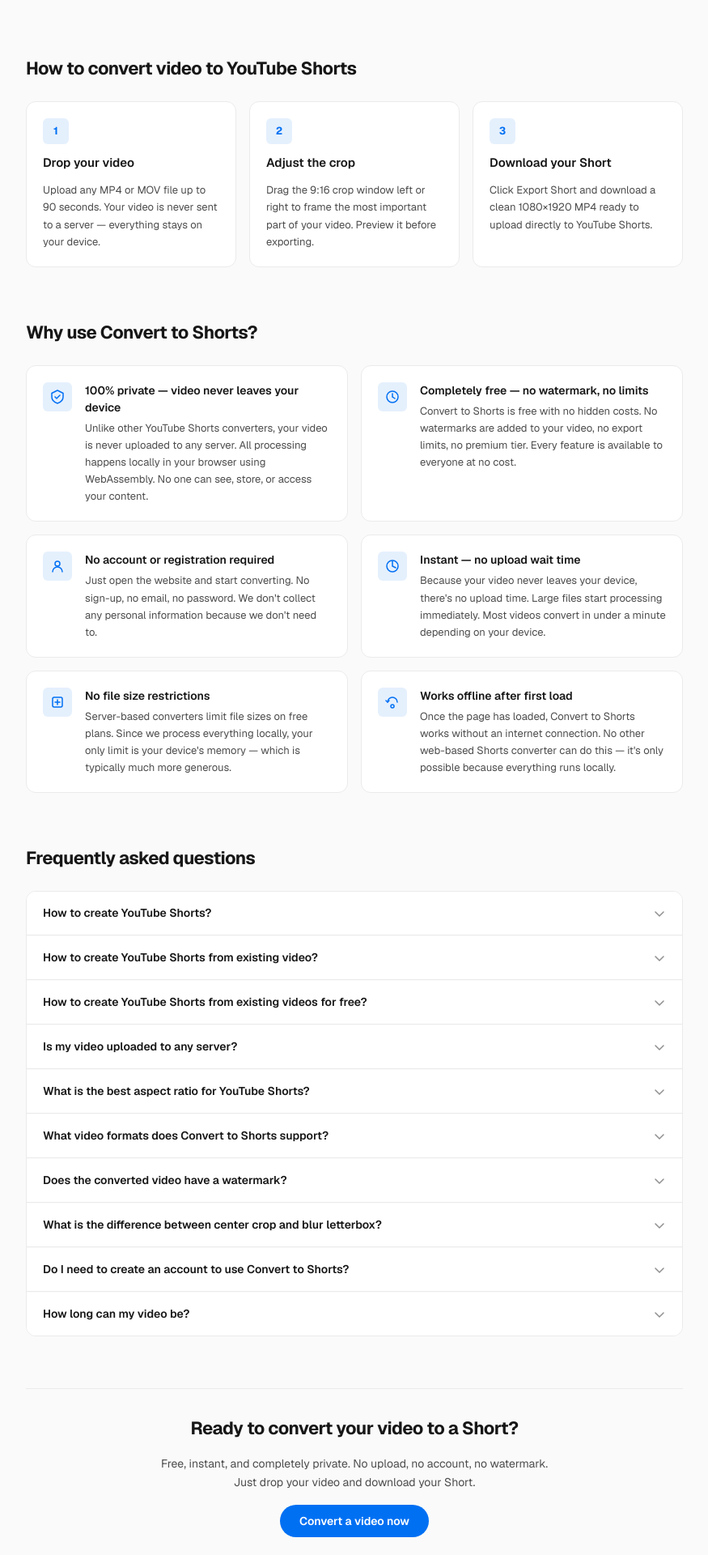
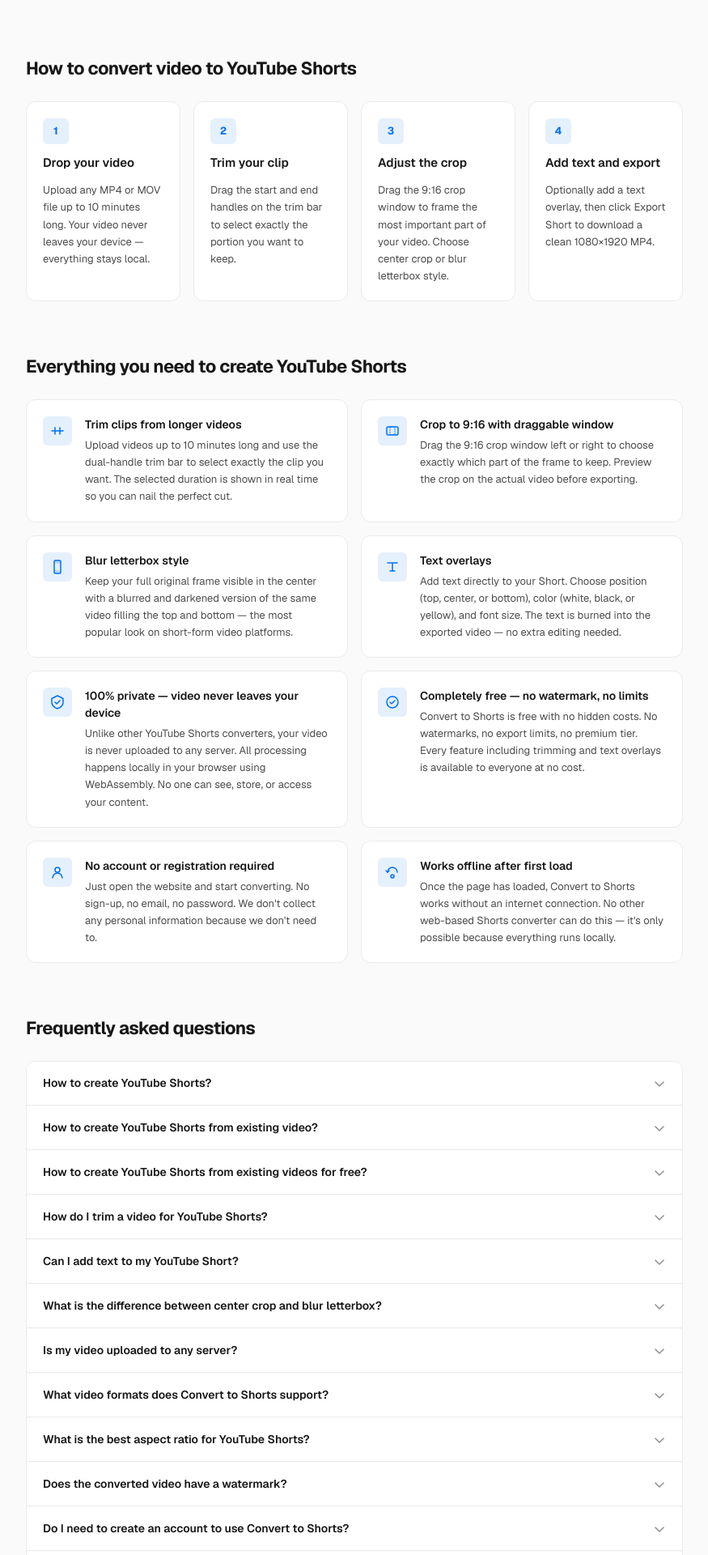
Before and after one commit to dhritich20baruah/ConvertToShort, a React (Vite) app: page / in a window 1280 px wide. Shown: the part 540-2460 px from the top of the page at 81% size, without its empty margins (202-1077 px from the left). Built offline with nearby package versions, Linux system fonts and the light colour scheme.

Commit message:
Updated SEO and FAQ

```diff
--- a/components/landing/seo-content.tsx
+++ b/components/landing/seo-content.tsx
@@ -7,22 +7,27 @@
         <h2 className="text-[22px] font-bold text-ink tracking-tight mb-6">
           How to convert video to YouTube Shorts
         </h2>
-        <div className="grid grid-cols-1 gap-4 sm:grid-cols-3">
+        <div className="grid grid-cols-1 gap-4 sm:grid-cols-4">
           {[
             {
               step: "1",
               title: "Drop your video",
-              body: "Upload any MP4 or MOV file up to 90 seconds. Your video is never sent to a server — everything stays on your device.",
+              body: "Upload any MP4 or MOV file up to 10 minutes long. Your video never leaves your device — everything stays local.",
             },
             {
               step: "2",
-              title: "Adjust the crop",
-              body: "Drag the 9:16 crop window left or right to frame the most important part of your video. Preview it before exporting.",
+              title: "Trim your clip",
+              body: "Drag the start and end handles on the trim bar to select exactly the portion you want to keep.",
             },
             {
               step: "3",
-              title: "Download your Short",
-              body: "Click Export Short and download a clean 1080×1920 MP4 ready to upload directly to YouTube Shorts.",
+              title: "Adjust the crop",
+              body: "Drag the 9:16 crop window to frame the most important part of your video. Choose center crop or blur letterbox style.",
+            },
+            {
+              step: "4",
+              title: "Add text and export",
+              body: "Optionally add a text overlay, then click Export Short to download a clean 1080×1920 MP4.",
             },
           ].map(({ step, title, body }) => (
             <div
@@ -39,13 +44,52 @@
         </div>
       </section>
 
-      {/* USPs */}
+      {/* Features */}
       <section>
         <h2 className="text-[22px] font-bold text-ink tracking-tight mb-6">
-          Why use Convert to Shorts?
+          Everything you need to create YouTube Shorts
         </h2>
         <div className="grid grid-cols-1 gap-4 sm:grid-cols-2">
           {[
+            {
+              title: "Trim clips from longer videos",
+              body: "Upload videos up to 10 minutes long and use the dual-handle trim bar to select exactly the clip you want. The selected duration is shown in real time so you can nail the perfect cut.",
+              icon: (
+                <svg width="18" height="18" viewBox="0 0 18 18" fill="none">
+                  <path d="M2 9h14M6 5v8M12 5v8" stroke="currentColor" strokeWidth="1.5" strokeLinecap="round" />
+                </svg>
+              ),
+            },
+            {
+              title: "Crop to 9:16 with draggable window",
+              body: "Drag the 9:16 crop window left or right to choose exactly which part of the frame to keep. Preview the crop on the actual video before exporting.",
+              icon: (
+                <svg width="18" height="18" viewBox="0 0 18 18" fill="none">
+                  <rect x="2" y="4" width="14" height="10" rx="1.5" stroke="currentColor" strokeWidth="1.5" />
+                  <rect x="6" y="4" width="6" height="10" rx="1" stroke="currentColor" strokeWidth="1" strokeDasharray="2 1" />
+                </svg>
+              ),
+            },
+            {
+              title: "Blur letterbox style",
+              body: "Keep your full original frame visible in the center with a blurred and darkened version of the same video filling the top and bottom — the most popular look on short-form video platforms.",
+              icon: (
+                <svg width="18" height="18" viewBox="0 0 18 18" fill="none">
+                  <rect x="5" y="1" width="8" height="16" rx="1.5" stroke="currentColor" strokeWidth="1.5" />
+                  <rect x="5" y="1" width="8" height="4" rx="1.5" fill="currentColor" opacity="0.2" />
+                  <rect x="5" y="13" width="8" height="4" rx="1.5" fill="currentColor" opacity="0.2" />
+                </svg>
+              ),
+            },
+            {
+              title: "Text overlays",
+              body: "Add text directly to your Short. Choose position (top, center, or bottom), color (white, black, or yellow), and font size. The text is burned into the exported video — no extra editing needed.",
+              icon: (
+                <svg width="18" height="18" viewBox="0 0 18 18" fill="none">
+                  <path d="M3 4h12M9 4v10M6 14h6" stroke="currentColor" strokeWidth="1.5" strokeLinecap="round" />
+                </svg>
+              ),
+            },
             {
               title: "100% private — video never leaves your device",
               body: "Unlike other YouTube Shorts converters, your video is never uploaded to any server. All processing happens locally in your browser using WebAssembly. No one can see, store, or access your content.",
@@ -58,11 +102,11 @@
             },
             {
               title: "Completely free — no watermark, no limits",
-              body: "Convert to Shorts is free with no hidden costs. No watermarks are added to your video, no export limits, no premium tier. Every feature is available to everyone at no cost.",
+              body: "Convert to Shorts is free with no hidden costs. No watermarks, no export limits, no premium tier. Every feature including trimming and text overlays is available to everyone at no cost.",
               icon: (
                 <svg width="18" height="18" viewBox="0 0 18 18" fill="none">
                   <circle cx="9" cy="9" r="7" stroke="currentColor" strokeWidth="1.5" />
-                  <path d="M9 5v4l3 2" stroke="currentColor" strokeWidth="1.5" strokeLinecap="round" />
+                  <path d="M6 9l2 2 4-4" stroke="currentColor" strokeWidth="1.5" strokeLinecap="round" strokeLinejoin="round" />
                 </svg>
               ),
             },
@@ -73,26 +117,6 @@
                 <svg width="18" height="18" viewBox="0 0 18 18" fill="none">
                   <circle cx="9" cy="6" r="3" stroke="currentColor" strokeWidth="1.5" />
                   <path d="M3 16c0-3.31 2.69-6 6-6s6 2.69 6 6" stroke="currentColor" strokeWidth="1.5" strokeLinecap="round" />
-                </svg>
-              ),
-            },
-            {
-              title: "Instant — no upload wait time",
-              body: "Because your video never leaves your device, there's no upload time. Large files start processing immediately. Most videos convert in under a minute depending on your device.",
-              icon: (
-                <svg width="18" height="18" viewBox="0 0 18 18" fill="none">
-                  <path d="M9 3v6l4 2" stroke="currentColor" strokeWidth="1.5" strokeLinecap="round" />
-                  <circle cx="9" cy="9" r="7" stroke="currentColor" strokeWidth="1.5" />
-                </svg>
-              ),
-            },
-            {
-              title: "No file size restrictions",
-              body: "Server-based converters limit file sizes on free plans. Since we process everything locally, your only limit is your device's memory — which is typically much more generous.",
-              icon: (
-                <svg width="18" height="18" viewBox="0 0 18 18" fill="none">
-                  <rect x="3" y="3" width="12" height="12" rx="2" stroke="currentColor" strokeWidth="1.5" />
-                  <path d="M9 6v6M6 9h6" stroke="currentColor" strokeWidth="1.5" strokeLinecap="round" />
                 </svg>
               ),
             },
@@ -133,43 +157,51 @@
           {[
             {
               q: "How to create YouTube Shorts?",
-              a: "YouTube Shorts are vertical videos in a 9:16 aspect ratio (1080×1920 pixels) under 60 seconds long. To create one from an existing horizontal video, use Convert to Shorts — upload your video, drag the crop window to frame your content, and download the converted file. Then upload it directly to YouTube and it will automatically be recognized as a Short.",
+              a: "YouTube Shorts are vertical videos in a 9:16 aspect ratio (1080×1920 pixels) under 60 seconds long. To create one from an existing horizontal video, use Convert to Shorts — upload your video, trim it to the right length, drag the crop window to frame your content, optionally add a text overlay, and download the converted file. Then upload it directly to YouTube and it will automatically be recognized as a Short.",
             },
             {
               q: "How to create YouTube Shorts from existing video?",
-              a: "Upload your existing video to Convert to Shorts, drag the 9:16 crop window to select the part of the frame you want to keep, choose your style (center crop or blur letterbox), and click Export Short. Your video will be converted to 1080×1920 format and downloaded as an MP4 ready for YouTube Shorts upload. The whole process happens in your browser — no account needed.",
+              a: "Upload your existing video to Convert to Shorts, use the trim bar to select the clip you want, drag the 9:16 crop window to frame your content, choose your style (center crop or blur letterbox), add text if needed, and click Export Short. Your video will be converted to 1080×1920 format and downloaded as an MP4 ready for YouTube Shorts upload. The whole process happens in your browser — no account needed.",
             },
             {
               q: "How to create YouTube Shorts from existing videos for free?",
-              a: "Convert to Shorts is completely free with no watermarks, no export limits, and no account required. Just visit converttoshorts.com, drop your video, adjust the crop, and download. There are no hidden costs and no premium tier — every feature is free for everyone.",
+              a: "Convert to Shorts is completely free with no watermarks, no export limits, and no account required. Every feature — including trimming, text overlays, and blur letterbox — is free for everyone. Just visit converttoshorts.com, drop your video, and download your Short.",
+            },
+            {
+              q: "How do I trim a video for YouTube Shorts?",
+              a: "After uploading your video, you will see a trim bar below the video preview. Drag the left handle to set the start point and the right handle to set the end point of your clip. The selected duration is shown in real time. Only the trimmed portion will be exported. You can use source videos up to 10 minutes long.",
+            },
+            {
+              q: "Can I add text to my YouTube Short?",
+              a: "Yes. In the export panel, toggle on the Text overlay option. Type your text, choose the position (top, center, or bottom of the video), pick a color (white, black, or yellow), and select a font size (small, medium, or large). The text is burned directly into the exported video by ffmpeg so it appears on the final Short without needing any additional editing.",
+            },
+            {
+              q: "What is the difference between center crop and blur letterbox?",
+              a: "Center crop trims the left and right sides of your horizontal video to fit a 9:16 frame, keeping only the portion inside the draggable crop window. Blur letterbox keeps your full video visible in the center, with a blurred and darkened version of the same video filling the top and bottom. Blur letterbox is popular when you don't want to lose any of the original frame.",
             },
             {
               q: "Is my video uploaded to any server?",
               a: "No. Your video never leaves your device. Convert to Shorts processes everything locally in your browser using WebAssembly (ffmpeg.wasm). This means complete privacy, no upload wait times, and no file size restrictions imposed by server limits.",
             },
             {
+              q: "What video formats does Convert to Shorts support?",
+              a: "Convert to Shorts supports MP4 and MOV video files up to 10 minutes long and up to 1080p resolution. The output is always an MP4 file in H.264 format at 1080×1920 resolution, which is directly compatible with YouTube Shorts upload requirements.",
+            },
+            {
               q: "What is the best aspect ratio for YouTube Shorts?",
               a: "YouTube Shorts require a 9:16 vertical aspect ratio. The optimal resolution is 1080×1920 pixels. Convert to Shorts automatically outputs your video at exactly 1080×1920, which is the recommended resolution for the best quality on YouTube Shorts.",
-            },
-            {
-              q: "What video formats does Convert to Shorts support?",
-              a: "Convert to Shorts supports MP4 and MOV video files. The output is always an MP4 file in H.264 format at 1080×1920 resolution, which is directly compatible with YouTube Shorts upload requirements.",
             },
             {
               q: "Does the converted video have a watermark?",
               a: "No. Convert to Shorts never adds a watermark to your video. The exported MP4 is clean, high quality, and ready to upload directly to YouTube Shorts.",
             },
             {
-              q: "What is the difference between center crop and blur letterbox?",
-              a: "Center crop trims the left and right sides of your horizontal video to fit a 9:16 frame, keeping only the middle portion. Blur letterbox keeps your full video visible in the center, with a blurred and darkened version of the same video filling the top and bottom. Blur letterbox is popular on TikTok and Reels when you don't want to lose any of the original frame.",
-            },
-            {
               q: "Do I need to create an account to use Convert to Shorts?",
               a: "No account, no registration, no email required. Just open converttoshorts.com and start converting. We don't collect any personal information.",
             },
             {
-              q: "How long can my video be?",
-              a: "Convert to Shorts supports videos up to 90 seconds long and up to 1080p resolution. YouTube Shorts themselves support videos up to 3 minutes, but the most effective Shorts are typically under 60 seconds.",
+              q: "How long can my source video be?",
+              a: "Convert to Shorts accepts source videos up to 10 minutes long and up to 1080p resolution. Use the trim bar to select the clip you want to export as a Short. YouTube Shorts themselves support videos up to 3 minutes, but the most effective Shorts are typically under 60 seconds.",
             },
           ].map(({ q, a }, i) => (
             <FaqItem key={i} question={q} answer={a} />
@@ -183,8 +215,8 @@
           Ready to convert your video to a Short?
         </h2>
         <p className="text-[14px] text-body max-w-120 leading-relaxed">
-          Free, instant, and completely private. No upload, no account, no watermark.
-          Just drop your video and download your Short.
+          Trim, crop, add text, and export — free, instant, and completely private.
+          No upload, no account, no watermark.
         </p>
         <button
           onClick={() => window.scrollTo({ top: 0, behavior: "smooth" })}
@@ -197,8 +229,6 @@
     </div>
   );
 }
-
-// ── FAQ accordion item ─────────────────────────────────────────────────────────
 
 function FaqItem({ question, answer }: { question: string; answer: string }) {
   return (
--- a/index.html
+++ b/index.html
@@ -5,15 +5,20 @@
     <meta name="viewport" content="width=device-width, initial-scale=1.0" />
 
     <!-- Primary Meta Tags -->
-    <title>Convert to Shorts — Free YouTube Shorts Converter | No Upload Required</title>
-    <meta name="title" content="Convert to Shorts — Free YouTube Shorts Converter | No Upload Required" />
+    <title>
+      Convert to Shorts — Free YouTube Shorts Converter | Trim, Crop & Add Text
+    </title>
+    <meta
+      name="title"
+      content="Convert to Shorts — Free YouTube Shorts Converter | Trim, Crop & Add Text"
+    />
     <meta
       name="description"
-      content="Convert any video to YouTube Shorts format (9:16) instantly in your browser. Free, no upload, no login, no watermark. Your video never leaves your device. The fastest YouTube Shorts converter online."
+      content="Convert any video to YouTube Shorts format (9:16) instantly in your browser. Trim clips, crop to 9:16, add text overlays. Free, no upload, no login, no watermark. Your video never leaves your device."
     />
     <meta
       name="keywords"
-      content="convert to shorts, youtube shorts converter, youtube shorts creator, convert video to youtube shorts, how to create youtube shorts, youtube shorts from existing video, video to shorts, 9:16 video converter, vertical video converter, reframe video, crop video for shorts"
+      content="convert to shorts, youtube shorts converter, youtube shorts creator, convert video to youtube shorts, how to create youtube shorts, youtube shorts from existing video, video to shorts, 9:16 video converter, vertical video converter, reframe video, crop video for shorts, trim video for shorts, add text to youtube shorts, youtube shorts text overlay, clip video for shorts, youtube shorts editor"
     />
     <meta name="robots" content="index, follow" />
     <meta name="author" content="ConvertToShorts.com" />
@@ -22,12 +27,18 @@
     <!-- Open Graph / Facebook -->
     <meta property="og:type" content="website" />
     <meta property="og:url" content="https://converttoshorts.com/" />
-    <meta property="og:title" content="Convert to Shorts — Free YouTube Shorts Converter" />
+    <meta
+      property="og:title"
+      content="Convert to Shorts — Free YouTube Shorts Converter"
+    />
     <meta
       property="og:description"
-      content="Convert any video to YouTube Shorts in seconds. Free, private, no upload needed. Works entirely in your browser — your video never leaves your device."
+      content="Convert any video to YouTube Shorts in seconds. Trim clips, crop to 9:16, add text overlays. Free, private, no upload needed. Works entirely in your browser."
     />
-    <meta property="og:image" content="https://converttoshorts.com/og-image.png" />
+    <meta
+      property="og:image"
+      content="https://converttoshorts.com/og-image.png"
+    />
     <meta property="og:image:width" content="1200" />
     <meta property="og:image:height" content="630" />
     <meta property="og:site_name" content="Convert to Shorts" />
@@ -35,12 +46,18 @@
     <!-- Twitter -->
     <meta name="twitter:card" content="summary_large_image" />
     <meta name="twitter:url" content="https://converttoshorts.com/" />
-    <meta name="twitter:title" content="Convert to Shorts — Free YouTube Shorts Converter" />
+    <meta
+      name="twitter:title"
+      content="Convert to Shorts — Free YouTube Shorts Converter"
+    />
     <meta
       name="twitter:description"
-      content="Convert any video to YouTube Shorts in seconds. Free, private, no upload needed. Works entirely in your browser."
+      content="Convert any video to YouTube Shorts in seconds. Trim clips, crop to 9:16, add text overlays. Free, private, no upload needed."
     />
-    <meta name="twitter:image" content="https://converttoshorts.com/og-image.png" />
+    <meta
+      name="twitter:image"
+      content="https://converttoshorts.com/og-image.png"
+    />
 
     <!-- FAQ Schema Markup -->
     <script type="application/ld+json">
@@ -53,7 +70,7 @@
             "name": "How to create YouTube Shorts?",
             "acceptedAnswer": {
               "@type": "Answer",
-            "text": "To create YouTube Shorts, your video must be in a vertical 9:16 aspect ratio (1080x1920 pixels) and under 60 seconds. Upload your video to YouTube and it will automatically be recognized as a Short. You can use Convert to Shorts to reframe any horizontal video into the correct 9:16 format before uploading."
+              "text": "To create YouTube Shorts, your video must be in a vertical 9:16 aspect ratio (1080x1920 pixels) and under 60 seconds. Upload your video to YouTube and it will automatically be recognized as a Short. You can use Convert to Shorts to reframe any horizontal video into the correct 9:16 format before uploading — you can also trim the clip and add text overlays directly in the tool."
             }
           },
           {
@@ -61,7 +78,7 @@
             "name": "How to create YouTube Shorts from existing video?",
             "acceptedAnswer": {
               "@type": "Answer",
-            "text": "You can create YouTube Shorts from an existing video by converting it to a vertical 9:16 format. Upload your video to ConvertToShorts.com, drag the crop window to choose which part of the frame to keep, and click Export Short. Your video will be converted to the correct YouTube Shorts format (1080x1920) instantly in your browser — no upload to any server required."
+              "text": "Upload your existing video to ConvertToShorts.com, drag the crop window to choose which part of the frame to keep, trim the clip using the dual-handle trim bar, optionally add a text overlay, and click Export Short. Your video will be converted to 1080x1920 format instantly in your browser — no upload to any server required."
             }
           },
           {
@@ -69,7 +86,23 @@
             "name": "How to create YouTube Shorts from existing videos for free?",
             "acceptedAnswer": {
               "@type": "Answer",
-            "text": "ConvertToShorts.com is completely free to use with no watermarks, no file size limits, and no account required. Simply drop your existing video into the tool, adjust the crop window to frame your content, and download the converted Short. The entire process happens in your browser at no cost."
+              "text": "ConvertToShorts.com is completely free to use with no watermarks, no file size limits, and no account required. Drop your existing video, trim it, adjust the crop, add text if you want, and download. The entire process happens in your browser at no cost."
+            }
+          },
+          {
+            "@type": "Question",
+            "name": "How do I trim a video for YouTube Shorts?",
+            "acceptedAnswer": {
+              "@type": "Answer",
+              "text": "Convert to Shorts has a built-in trim tool. After uploading your video, drag the start and end handles on the trim bar to select the portion of the video you want to keep. The selected clip duration is shown in real time. Only the trimmed portion will be exported, so you can use videos up to 10 minutes long as your source."
+            }
+          },
+          {
+            "@type": "Question",
+            "name": "Can I add text to my YouTube Short?",
+            "acceptedAnswer": {
+              "@type": "Answer",
+              "text": "Yes. Convert to Shorts has a text overlay feature in the export panel. Enable it, type your text, choose the position (top, center, or bottom), pick a color (white, black, or yellow), and select a font size. The text is burned into the exported video using ffmpeg so it appears on the final Short."
             }
           },
           {
@@ -85,7 +118,7 @@
             "name": "What video formats are supported?",
             "acceptedAnswer": {
               "@type": "Answer",
-            "text": "Convert to Shorts currently supports MP4 and MOV video files up to 90 seconds in length and up to 1080p resolution. The output is always an MP4 file in 1080x1920 (9:16) format, ready for direct upload to YouTube Shorts."
+              "text": "Convert to Shorts supports MP4 and MOV video files up to 10 minutes in length and up to 1080p resolution. The output is always an MP4 file in 1080x1920 (9:16) format, ready for direct upload to YouTube Shorts."
             }
           },
           {
@@ -145,7 +178,7 @@
           "price": "0",
           "priceCurrency": "USD"
         },
-      "description": "Free browser-based YouTube Shorts converter. Reframe horizontal videos to 9:16 format with no upload required.",
+        "description": "Free browser-based YouTube Shorts converter. Trim clips, crop to 9:16, add text overlays — all in your browser with no upload required.",
         "url": "https://converttoshorts.com"
       }
     </script>
```
Lines whose indentation alone changed are shown as unchanged.
